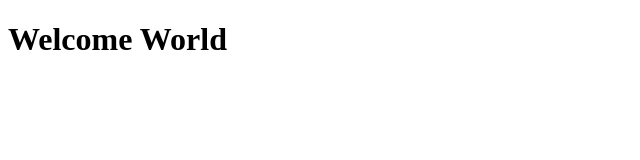
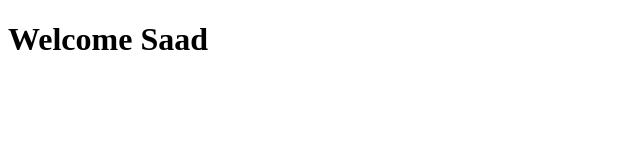
Before and after one commit to Aboufariss-saad/TP4_devops, a plain HTML site: page index.html in a window 1280 px wide. Shown: the full height of the page, 0-640 px from the left. Drawn offline with Linux system fonts and the light colour scheme.

Commit message:
Tp4 1 V3

```diff
--- a/index.html
+++ b/index.html
@@ -6,6 +6,6 @@
     <title>Welcome BDCC</title>
 </head>
 <body>
-<h1>Welcome World</h1>
+<h1>Welcome Saad</h1>
 </body>
 </html>
```
